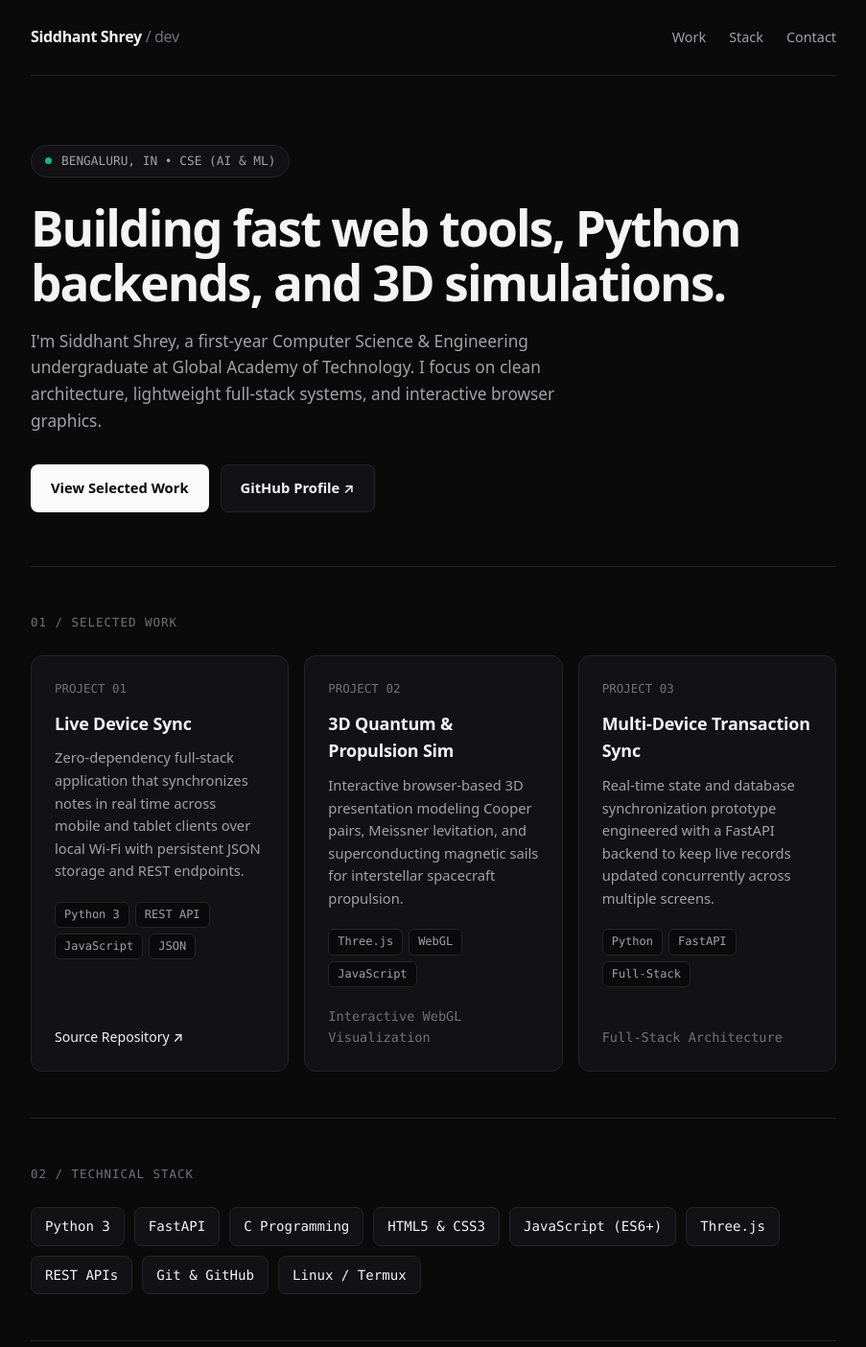
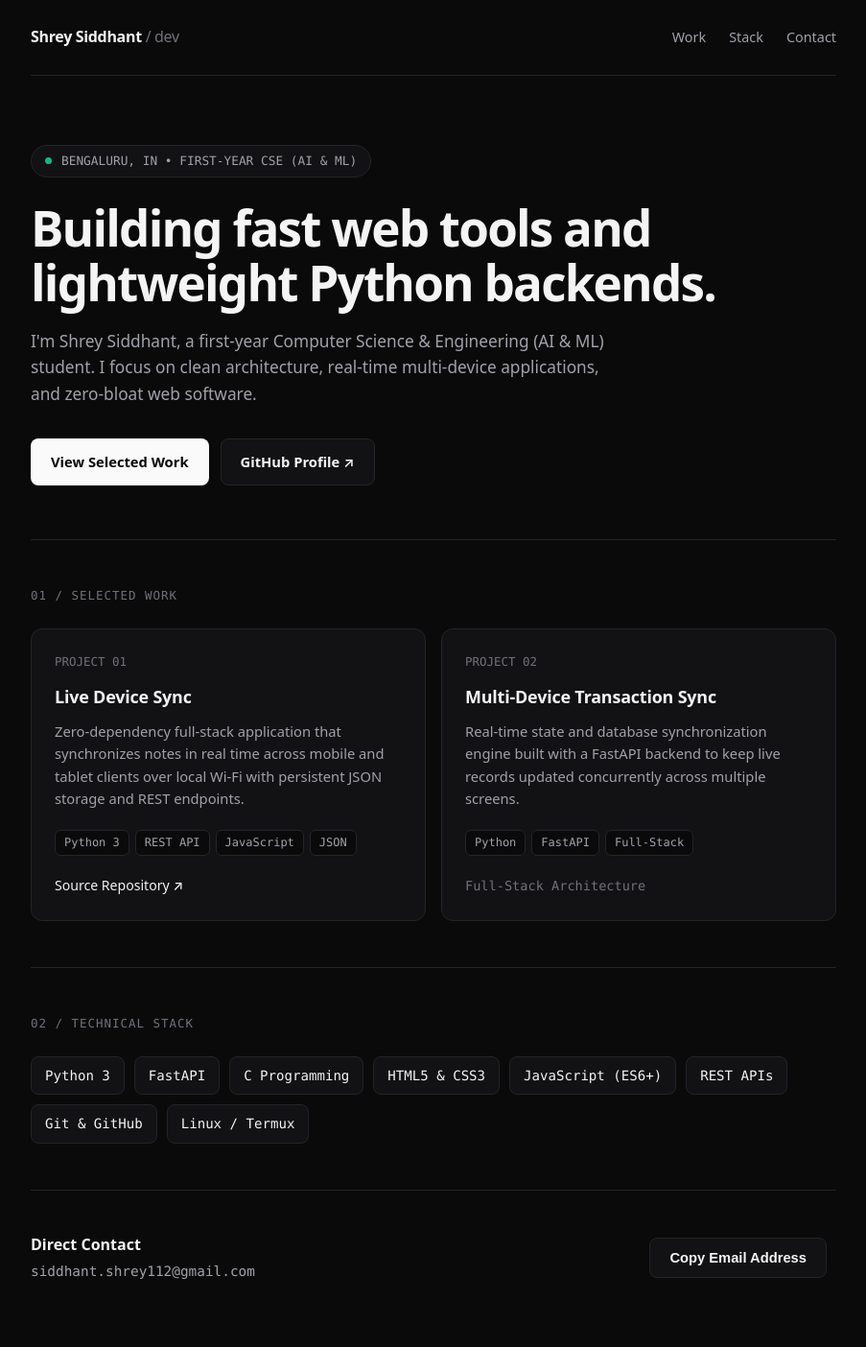
Before and after one commit to siddhantshrey112-web/siddhantshrey112-web.github.io, a plain HTML site: page index.html in a window 1280 px wide. Shown: the top 1404 px of the page at 96% size, without its empty margins (188-1091 px from the left). Drawn offline with Linux system fonts and the light colour scheme.

Commit message:
Fix name, bio, and project list

```diff
--- a/index.html
+++ b/index.html
@@ -3,7 +3,7 @@
 <head>
   <meta charset="UTF-8" />
   <meta name="viewport" content="width=device-width, initial-scale=1.0" />
-  <title>Siddhant Shrey — Software &amp; AI/ML Engineering</title>
+  <title>Shrey Siddhant — Software &amp; AI/ML</title>
   <style>
     :root {
       --bg: #0a0a0b;
@@ -161,7 +161,7 @@
     /* Project Cards */
     .grid {
       display: grid;
-      grid-template-columns: repeat(auto-fit, minmax(260px, 1fr));
+      grid-template-columns: repeat(auto-fit, minmax(320px, 1fr));
       gap: 16px;
     }
     .card {
@@ -271,7 +271,7 @@
 <body>
   <div class="container">
     <nav>
-      <a href="#" class="logo">Siddhant Shrey <span>/ dev</span></a>
+      <a href="#" class="logo">Shrey Siddhant <span>/ dev</span></a>
       <div class="nav-links">
         <a href="#work">Work</a>
         <a href="#stack">Stack</a>
@@ -282,11 +282,11 @@
     <header class="hero">
       <div class="meta-bar mono">
         <span class="status-dot"></span>
-        <span>BENGALURU, IN &bull; CSE (AI &amp; ML)</span>
+        <span>BENGALURU, IN &bull; FIRST-YEAR CSE (AI &amp; ML)</span>
       </div>
-      <h1>Building fast web tools, Python backends, and 3D simulations.</h1>
+      <h1>Building fast web tools and lightweight Python backends.</h1>
       <p class="subtitle">
-        I'm Siddhant Shrey, a first-year Computer Science &amp; Engineering undergraduate at Global Academy of Technology. I focus on clean architecture, lightweight full-stack systems, and interactive browser graphics.
+        I'm Shrey Siddhant, a first-year Computer Science &amp; Engineering (AI &amp; ML) student. I focus on clean architecture, real-time multi-device applications, and zero-bloat web software.
       </p>
       <div class="cta-row">
         <a href="#work" class="btn btn-primary">View Selected Work</a>
@@ -317,25 +317,9 @@
         <article class="card">
           <div>
             <span class="card-index mono">PROJECT 02</span>
-            <h3>3D Quantum &amp; Propulsion Sim</h3>
-            <p>
-              Interactive browser-based 3D presentation modeling Cooper pairs, Meissner levitation, and superconducting magnetic sails for interstellar spacecraft propulsion.
-            </p>
-            <div class="tags mono">
-              <span class="tag">Three.js</span>
-              <span class="tag">WebGL</span>
-              <span class="tag">JavaScript</span>
-            </div>
-          </div>
-          <span class="card-meta mono">Interactive WebGL Visualization</span>
-        </article>
-
-        <article class="card">
-          <div>
-            <span class="card-index mono">PROJECT 03</span>
             <h3>Multi-Device Transaction Sync</h3>
             <p>
-              Real-time state and database synchronization prototype engineered with a FastAPI backend to keep live records updated concurrently across multiple screens.
+              Real-time state and database synchronization engine built with a FastAPI backend to keep live records updated concurrently across multiple screens.
             </p>
             <div class="tags mono">
               <span class="tag">Python</span>
@@ -356,7 +340,6 @@
         <span class="skill">C Programming</span>
         <span class="skill">HTML5 &amp; CSS3</span>
         <span class="skill">JavaScript (ES6+)</span>
-        <span class="skill">Three.js</span>
         <span class="skill">REST APIs</span>
         <span class="skill">Git &amp; GitHub</span>
         <span class="skill">Linux / Termux</span>
```
